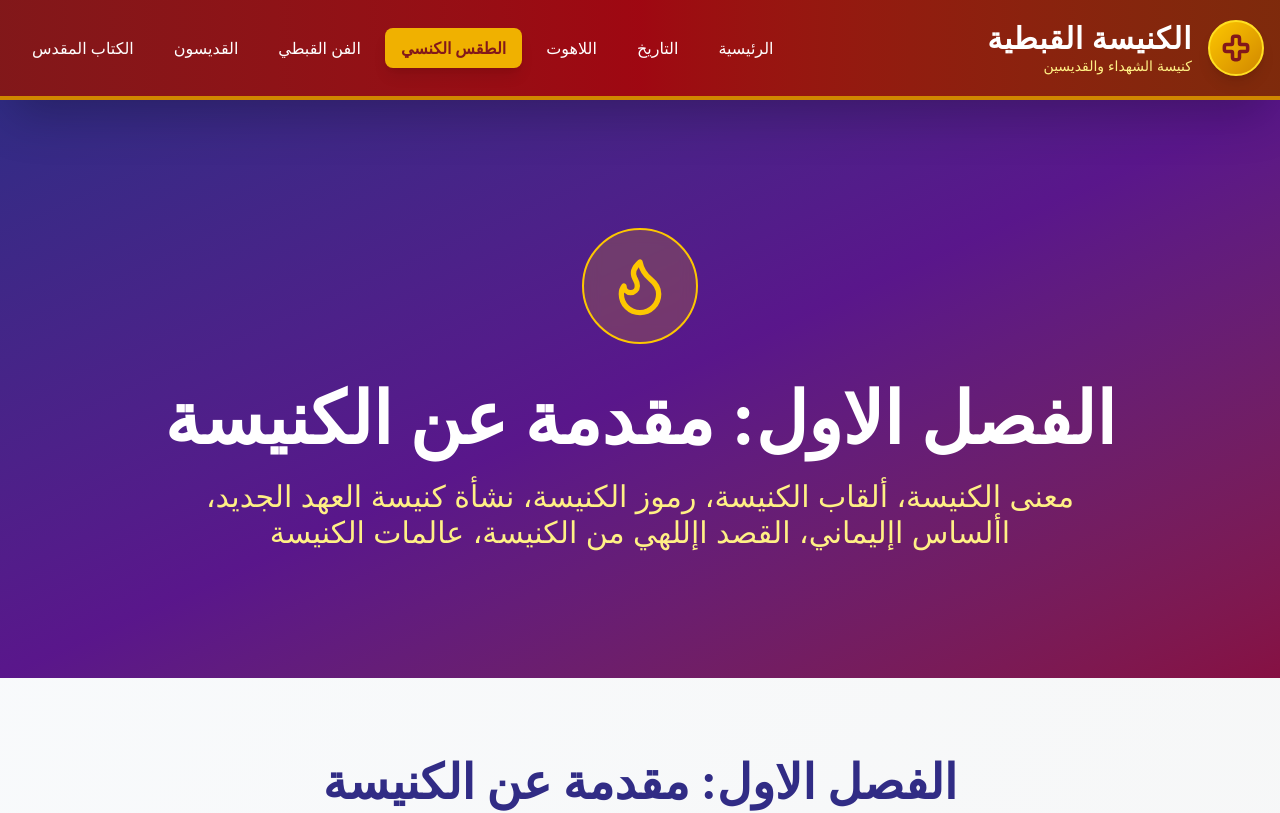
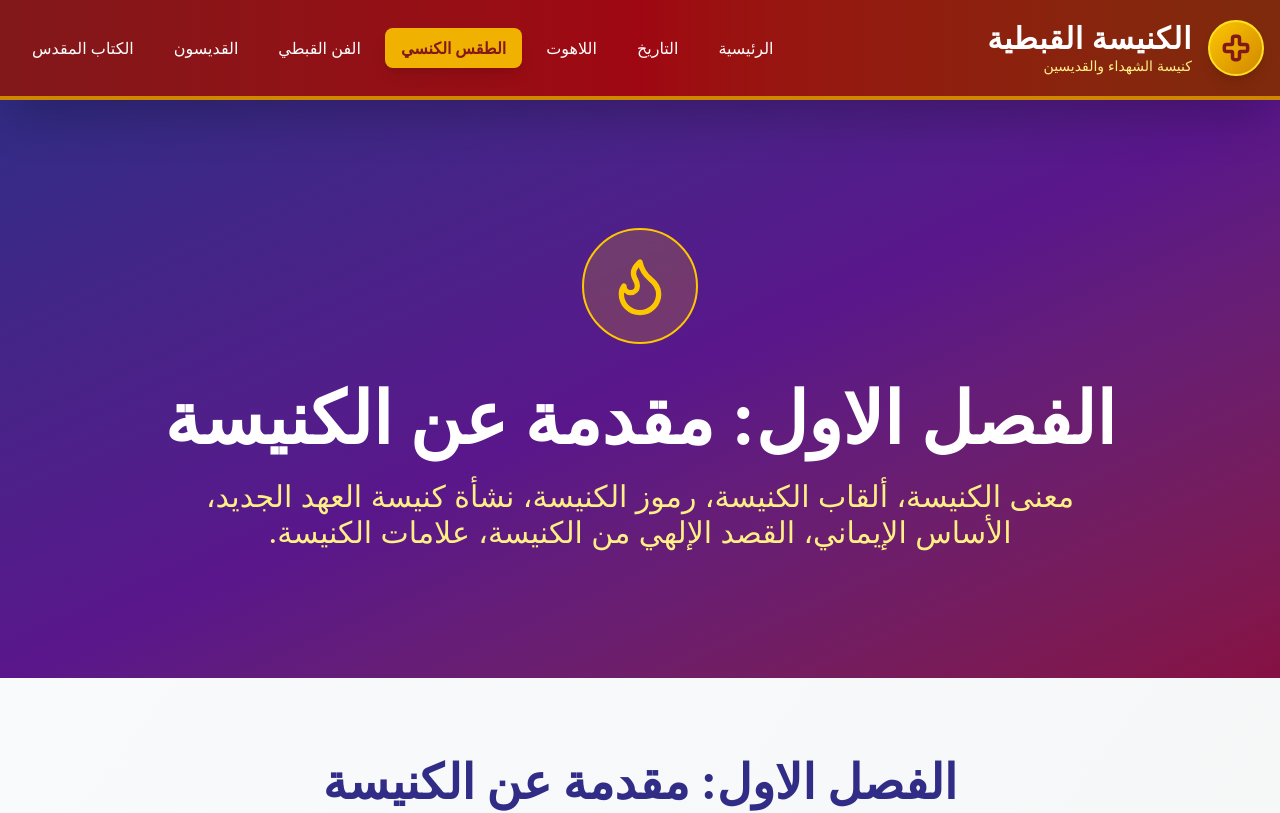
Before and after one commit to AymanIshaq1/Church-History, a React (Vite) app: page /liturgy in a window 1280 px wide. Shown: the top 813 px of the page. Built offline with nearby package versions, Linux system fonts and the light colour scheme.

Commit message:
Update liturgy content

```diff
--- a/src/app/components/pages/LiturgyPage.tsx
+++ b/src/app/components/pages/LiturgyPage.tsx
@@ -196,7 +196,7 @@ items: [
             transition={{ delay: 0.4 }}
             className="text-xl sm:text-2xl md:text-3xl text-yellow-200 max-w-4xl mx-auto"
           >
-            معنى الكنيسة، ألقاب الكنيسة، رموز الكنيسة، نشأة كنيسة العهد الجديد، األساس اإليماني، القصد اإللهي من الكنيسة، عالمات الكنيسة
+           معنى الكنيسة، ألقاب الكنيسة، رموز الكنيسة، نشأة كنيسة العهد الجديد، الأساس الإيماني، القصد الإلهي من الكنيسة، علامات الكنيسة.
           </motion.p>
         </div>
       </section>
```
